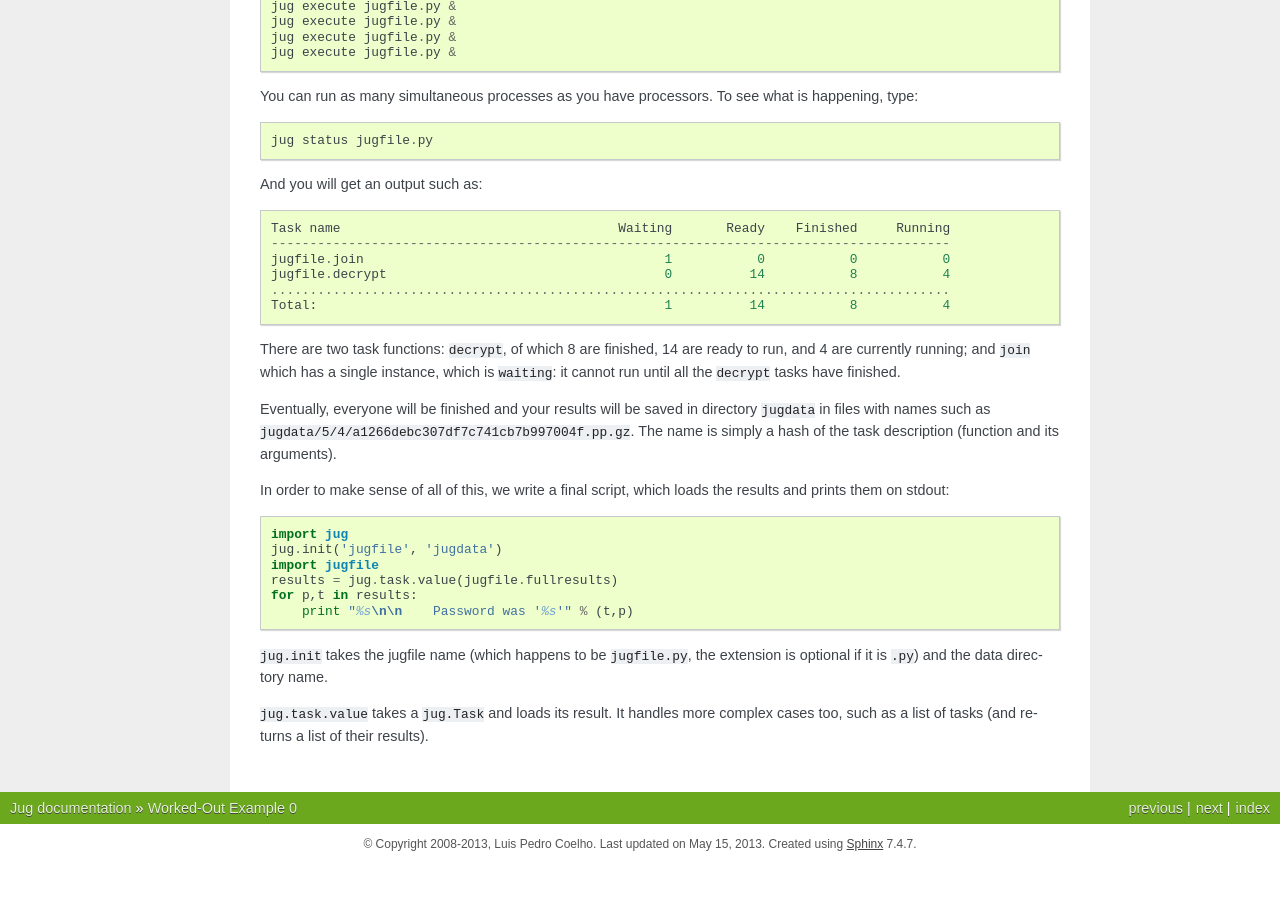
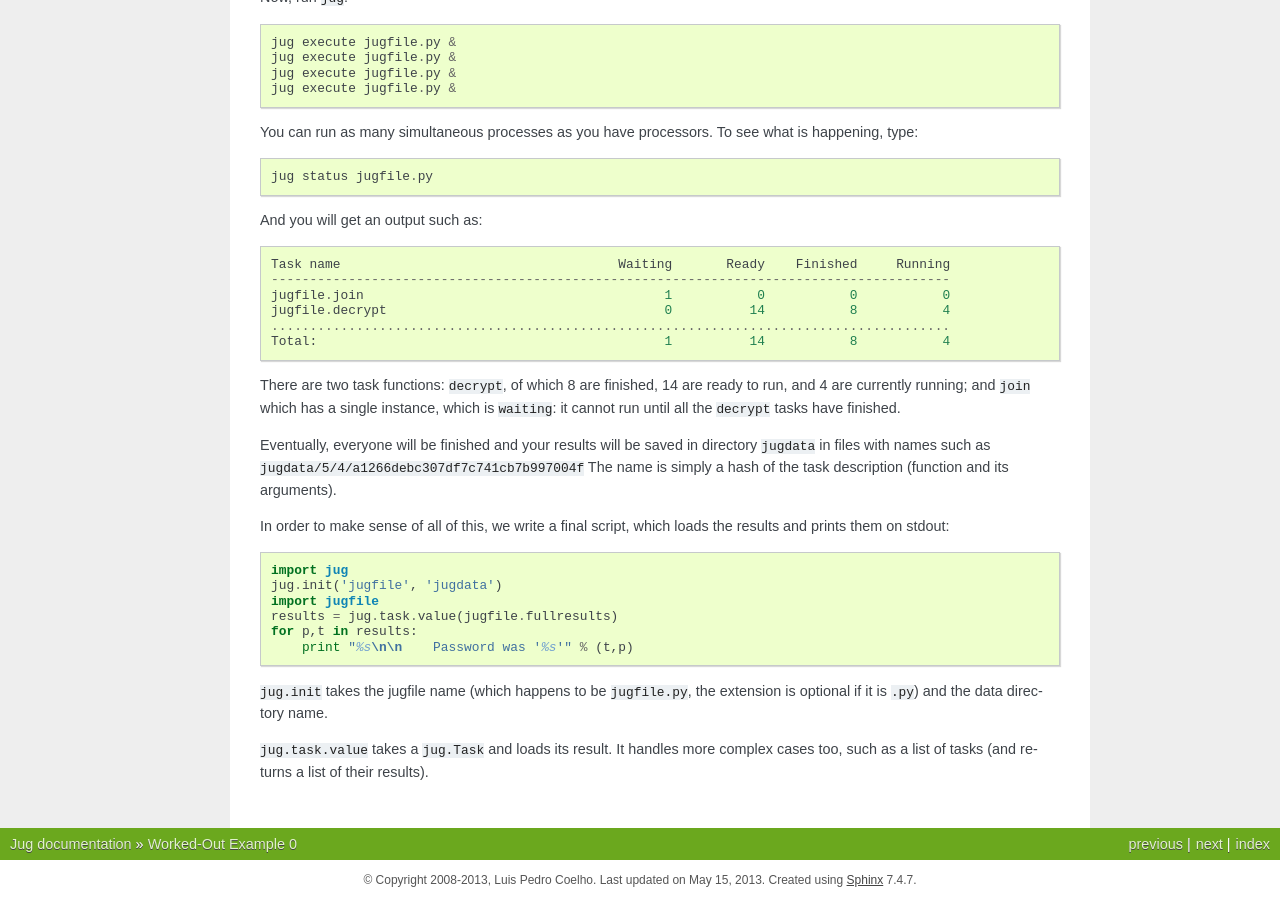
Before and after one commit to luispedro/jug, a Sphinx documentation site: the page built from docs/source/decrypt-example.rst, in a window 1280 px wide and 900 px high, scrolled down 903 px. Built offline with Sphinx 7.4.7, drawn with Linux system fonts in a browser that asks for light colours; formulas are drawn with MathJax 3; the version number could not be read and is left out; before the commit the page ends 1767 px from its top, so only the background shows below that; some of the changed text lies outside the part shown.

```diff
--- a/docs/source/decrypt-example.rst
+++ b/docs/source/decrypt-example.rst
@@ -76,8 +79,8 @@ finished.
 
 Eventually, everyone will be finished and your results will be saved in
 directory ``jugdata`` in files with names such as
-``jugdata/5/4/a1266debc307df7c741cb7b997004f.pp.gz``. The name is simply a hash
-of the task description (function and its arguments).
+``jugdata/5/4/a1266debc307df7c741cb7b997004f`` The name is simply a hash of the
+task description (function and its arguments).
 
 In order to make sense of all of this, we write a final script, which loads the
 results and prints them on stdout::
```
Also changed, not shown: other parts of docs/source/decrypt-example.rst (+5 -2 lines).
